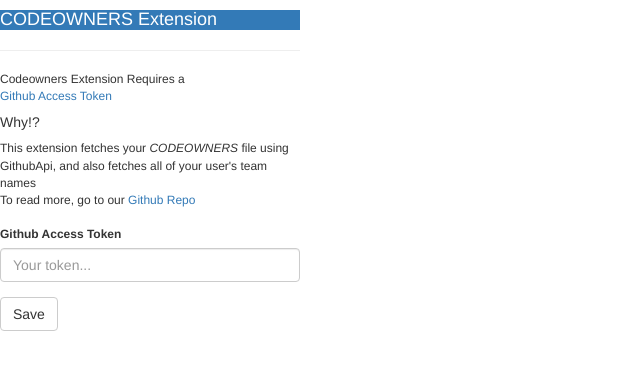
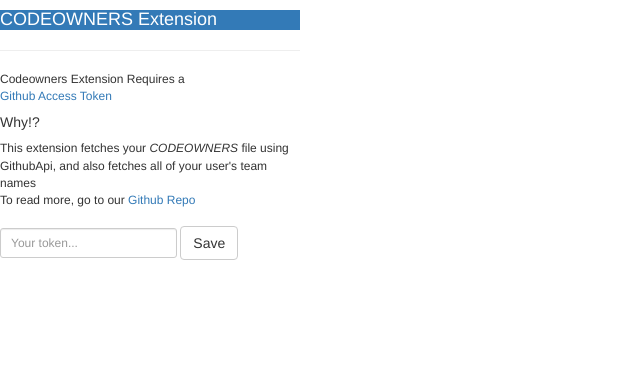
Before and after one commit to code-owners/codeowners-ext, a website built with webpack: page src/popup/popup.html in a window 1280 px wide. Shown: the whole page, without its empty margins (0-640 px from the left). Built offline with nearby package versions, Linux system fonts and the light colour scheme.

Commit message:
make it inline

```diff
--- a/src/popup/popup.html
+++ b/src/popup/popup.html
@@ -24,10 +24,9 @@
     <span>To read more, go to our <a href='https://github.com/code-owners/codeowners-ext/'>Github Repo</a></span>
   </div>
   <br>
-  <form>
+  <form class="form-inline">
     <div class="form-group">
-      <label for="exampleInputEmail1">Github Access Token</label>
-      <input type="password" class="form-control" id="exampleInputEmail1" placeholder="Your token...">
+      <input type="password" class="form-control input-sm" id="exampleInputEmail1" placeholder="Your token...">
     </div>
     <button class="btn btn-default" id='save_token'>Save</button>
   </form>
```
